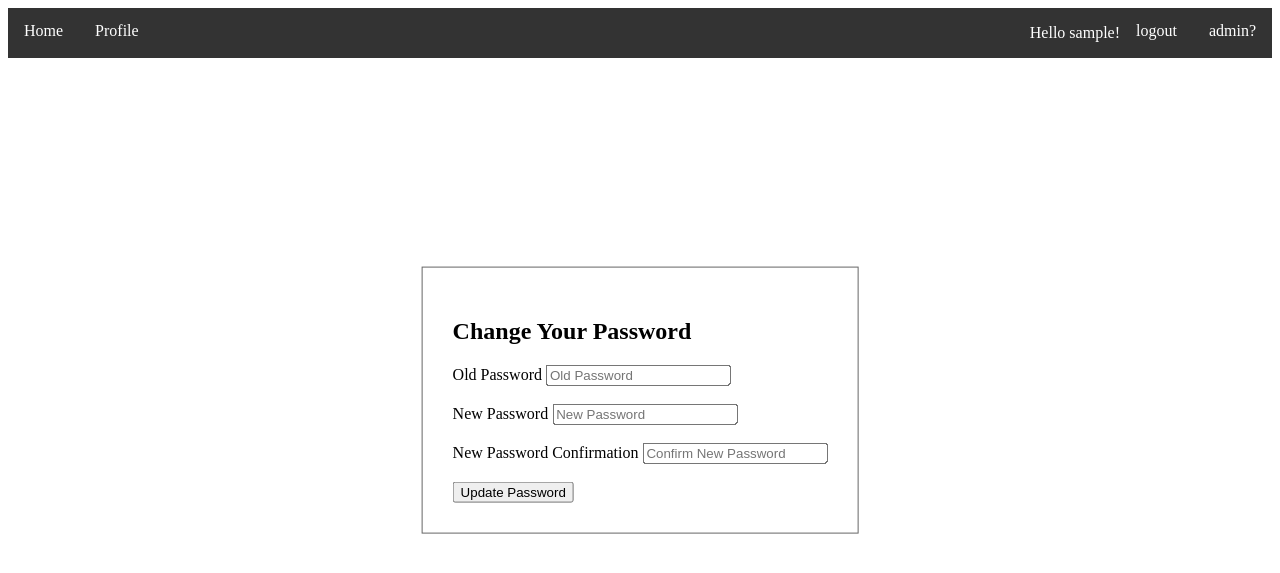
After one commit to shashank-k-y/PosterManagement, a Django app: page /accounts/password-change/ in a window 1280 px wide. The commit adds this page. Shown: the top 573 px of the page. Run offline with Django 4.2, Linux system fonts and the light colour scheme; the visitor is signed in with stand-in values (Sample User, id 1).

Commit message:
feat: change password page

```diff
--- /dev/null
+++ b/users/templates/users/change_password.html
@@ -0,0 +1,24 @@
+{% extends 'users/base.html' %}
+<style>
+
+</style>
+{% block body-block %}
+    <div id="div1">
+        <h2>Change Your Password</h2>
+            {% if form.errors %}
+                {% for key, value in form.errors.items %}
+                    <strong>{{ value }}</strong>
+                {% endfor %}
+            {% endif %}
+        <form method="POST">
+            {% csrf_token %}
+            <label>Old Password</label>
+            <input type="password" name="old_password" placeholder="Old Password"/><br><br>
+            <label>New Password</label>
+            <input type="password" name="new_password1" placeholder="New Password"/><br><br>
+            <label>New Password Confirmation</label>
+            <input type="password" name="new_password2" placeholder="Confirm New Password"/><br><br>
+            <button type="submit" class="col-md-12 btn btn-dark" id="reset">Update Password</button>
+        </form>
+    </div>
+{% endblock %}
--- a/users/templates/users/profile.html
+++ b/users/templates/users/profile.html
@@ -42,5 +42,6 @@
         <br><br>
         <button type="submit" class="btn btn-dark btn-lg">Save Changes</button>
     </form>
+    <a href="{% url 'password_change' %}">Change Password</a>
 </div>
 {% endblock %}
--- a/users/urls.py
+++ b/users/urls.py
@@ -4,10 +4,13 @@ from django.views.generic.base import RedirectView
 from users import views
 
 urlpatterns = [
-    # path('home/', views.index, name='home'),
     path('signup/', views.register, name='signup'),
     path('login/', views.login_page, name='login'),
     path('logout/', views.logout_request, name="logout"),
     path('staff/', RedirectView.as_view(url='/admin'), name='staff'),
-    path('profile/', views.profile, name="profile")
+    path('profile/', views.profile, name="profile"),
+    path(
+        'password-change/', views.ChangePasswordView.as_view(),
+        name='password_change'
+    )
 ]
--- a/users/views.py
+++ b/users/views.py
@@ -4,6 +4,10 @@ from django.template import loader
 from django.contrib import messages
 from django.contrib.auth import login, logout, authenticate
 from django.contrib.auth.decorators import login_required
+
+from django.urls import reverse_lazy
+from django.contrib.auth.views import PasswordChangeView
+from django.contrib.messages.views import SuccessMessageMixin
 
 from users import forms
 
@@ -89,3 +93,9 @@ def profile(request):
         user_form = forms.UpdateProfileForm(instance=request.user)
 
     return render(request, 'users/profile.html', {'form': user_form})
+
+
+class ChangePasswordView(SuccessMessageMixin, PasswordChangeView):
+    template_name = 'users/change_password.html'
+    success_message = "Successfully Changed Your Password"
+    success_url = reverse_lazy('home')
```
